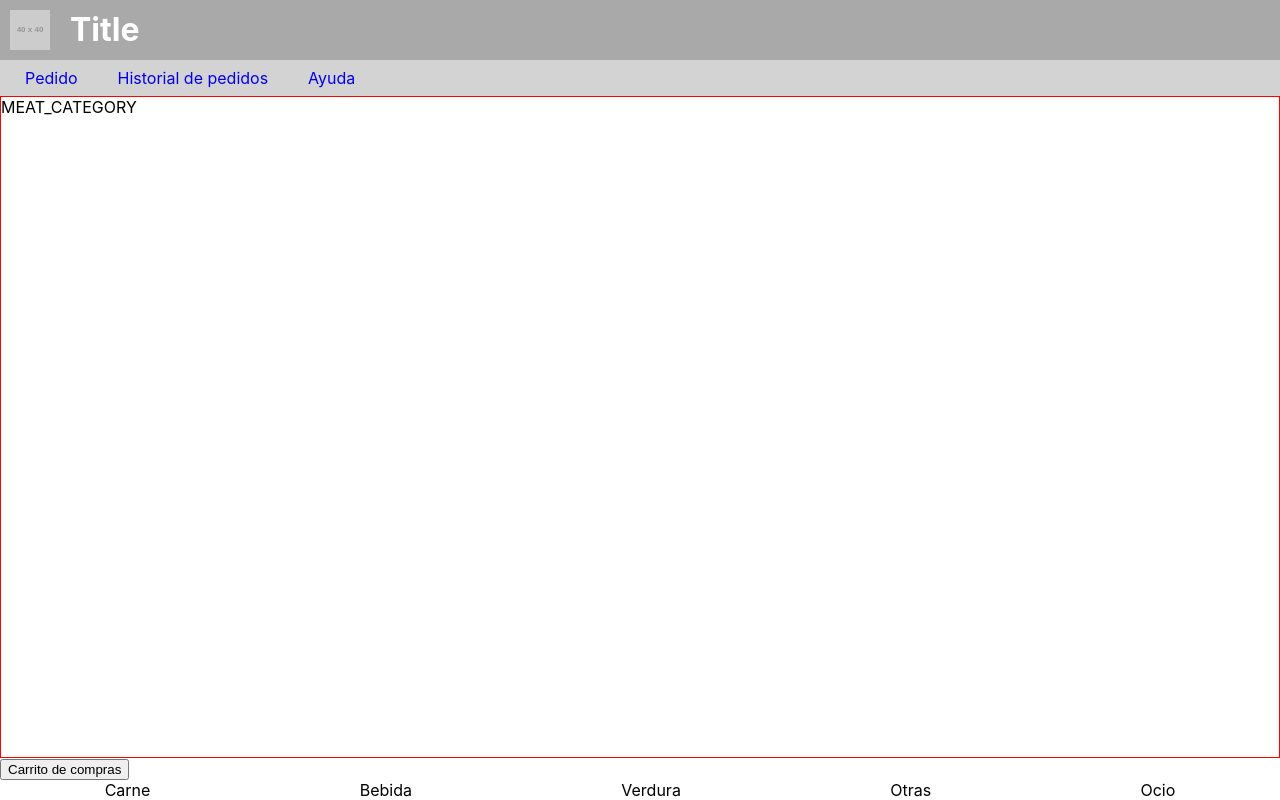
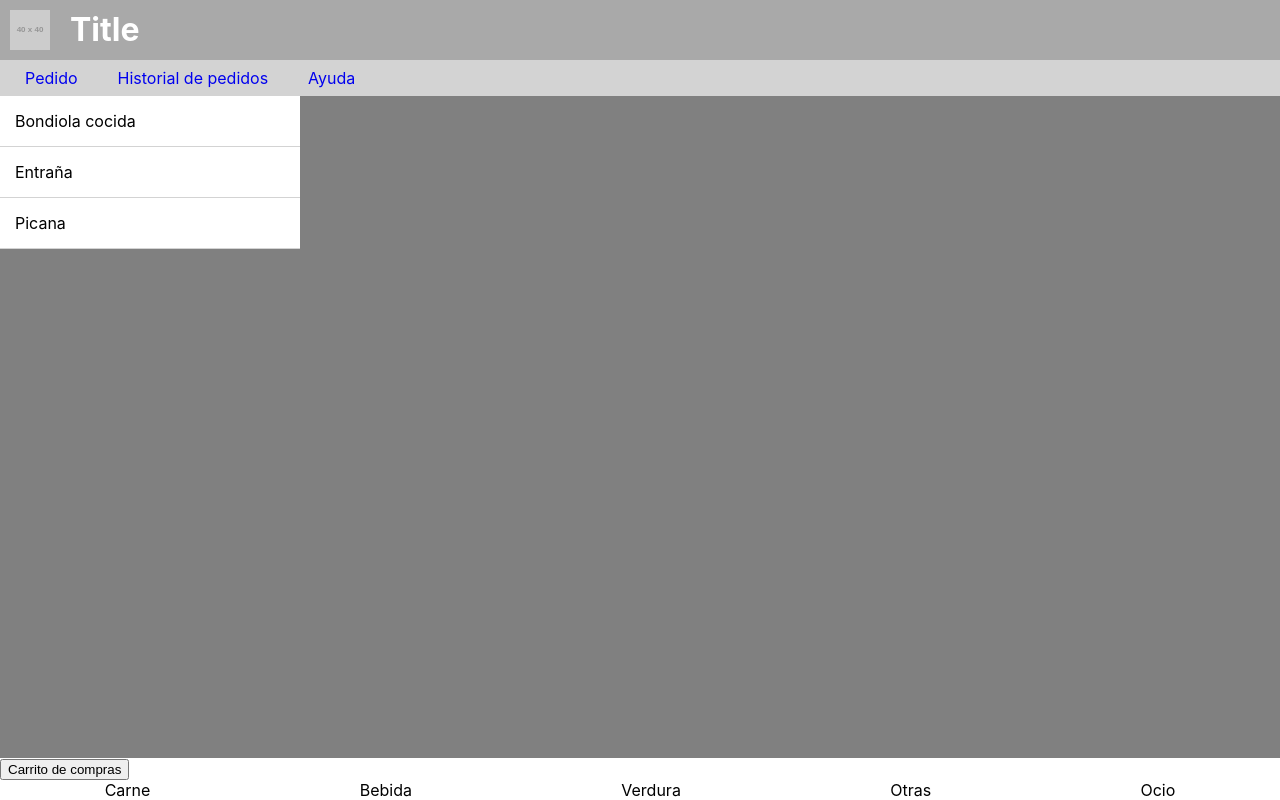
Before and after one commit to gonmercado/parriapp-web, a React (Create React App) app: page / in a window 1280 px wide. Built offline with nearby package versions, Linux system fonts and the light colour scheme; what redux-immutable-state-invariant would draw is missing.

Commit message:
Agregando componentes, reducers y axios
Agregando los componentes que faltaban a la ui para que podamos trabajar
comodamente, corrigiendo un poco los estilos.
Agregando axios, y un reducer y accion de ejemplo

```diff
--- a/package.json
+++ b/package.json
@@ -3,6 +3,7 @@
   "version": "0.1.0",
   "private": true,
   "dependencies": {
+    "axios": "0.18.0",
     "query-string": "6.5.0",
     "react": "^16.8.6",
     "react-dom": "^16.8.6",
@@ -37,5 +38,6 @@
     "node-sass": "4.12.0",
     "redux-immutable-state-invariant": "2.1.0",
     "redux-thunk": "2.3.0"
-  }
+  },
+  "proxy": "http://staging.parriapp.com/"
 }
--- a/src/comp/orderPage/category/Category.js
+++ b/src/comp/orderPage/category/Category.js
@@ -1,20 +1,209 @@
 import React, { useState, useEffect } from 'react';
 import Proptypes from 'prop-types';
+import SubCategoryList from './subCategoryList/SubCategoryList';
+import ItemList from './itemsList/ItemsList';
+
+const subCategoryHC = [
+  {
+    "id": 56,
+    "nombre": "Bondiola cocida",
+    "foto_sm_url": "http://staging.parriapp.com//uploads/subcategoria_articulos/foto/56/cuadrado_fill_400_bondiola.gif",
+    "foto_lg_url": "http://staging.parriapp.com//uploads/subcategoria_articulos/foto/56/cuadrado_fill_800_bondiola.gif",
+    "subtitulo": "$225,00 el kilo",
+    "articulos": [
+      {
+        "id": 424,
+        "nombre": "Bondiola cocida ",
+        "precio": 202.5,
+        "tamaño": 0.9,
+        "unidad": "kg",
+        "stock": 21,
+        "categoria_id": 1,
+        "subcategoria_id": 56,
+        "alcohol": false,
+        "tamanio": 0.9
+      }
+    ]
+  },
+  {
+    "id": 3,
+    "nombre": "Entraña ",
+    "foto_sm_url": "http://staging.parriapp.com//uploads/subcategoria_articulos/foto/3/cuadrado_fill_400_117-300x251.jpg",
+    "foto_lg_url": "http://staging.parriapp.com//uploads/subcategoria_articulos/foto/3/cuadrado_fill_800_117-300x251.jpg",
+    "subtitulo": "$183,00 el kilo",
+    "articulos": [
+      {
+        "id": 101,
+        "nombre": "Pack Entraña",
+        "precio": 311.1,
+        "tamaño": 1.7,
+        "unidad": "kg",
+        "stock": 1,
+        "categoria_id": 1,
+        "subcategoria_id": 3,
+        "alcohol": false,
+        "tamanio": 1.7
+      },
+      {
+        "id": 159,
+        "nombre": "Pack Entraña",
+        "precio": 329.4,
+        "tamaño": 1.8,
+        "unidad": "kg",
+        "stock": 1,
+        "categoria_id": 1,
+        "subcategoria_id": 3,
+        "alcohol": false,
+        "tamanio": 1.8
+      },
+      {
+        "id": 153,
+        "nombre": "Pack Entraña",
+        "precio": 347.7,
+        "tamaño": 1.9,
+        "unidad": "kg",
+        "stock": 1,
+        "categoria_id": 1,
+        "subcategoria_id": 3,
+        "alcohol": false,
+        "tamanio": 1.9
+      },
+      {
+        "id": 180,
+        "nombre": "Pack Entraña",
+        "precio": 356.85,
+        "tamaño": 1.95,
+        "unidad": "kg",
+        "stock": 1,
+        "categoria_id": 1,
+        "subcategoria_id": 3,
+        "alcohol": false,
+        "tamanio": 1.95
+      },
+      {
+        "id": 246,
+        "nombre": "Pack Entraña",
+        "precio": 366,
+        "tamaño": 2,
+        "unidad": "kg",
+        "stock": 1,
+        "categoria_id": 1,
+        "subcategoria_id": 3,
+        "alcohol": false,
+        "tamanio": 2
+      },
+      {
+        "id": 152,
+        "nombre": "Pack Entraña",
+        "precio": 384.3,
+        "tamaño": 2.1,
+        "unidad": "kg",
+        "stock": 2,
+        "categoria_id": 1,
+        "subcategoria_id": 3,
+        "alcohol": false,
+        "tamanio": 2.1
+      },
+      {
+        "id": 248,
+        "nombre": "Pack Entraña",
+        "precio": 402.6,
+        "tamaño": 2.2,
+        "unidad": "kg",
+        "stock": 1,
+        "categoria_id": 1,
+        "subcategoria_id": 3,
+        "alcohol": false,
+        "tamanio": 2.2
+      },
+      {
+        "id": 247,
+        "nombre": "Pack Entraña",
+        "precio": 411.75,
+        "tamaño": 2.25,
+        "unidad": "kg",
+        "stock": 1,
+        "categoria_id": 1,
+        "subcategoria_id": 3,
+        "alcohol": false,
+        "tamanio": 2.25
+      },
+      {
+        "id": 317,
+        "nombre": "Pack Entraña",
+        "precio": 466.65,
+        "tamaño": 2.55,
+        "unidad": "kg",
+        "stock": 1,
+        "categoria_id": 1,
+        "subcategoria_id": 3,
+        "alcohol": false,
+        "tamanio": 2.55
+      }
+    ]
+  },
+  {
+    "id": 11,
+    "nombre": "Picana ",
+    "foto_sm_url": "http://staging.parriapp.com//uploads/subcategoria_articulos/foto/11/cuadrado_fill_400_punta-trasera.jpeg",
+    "foto_lg_url": "http://staging.parriapp.com//uploads/subcategoria_articulos/foto/11/cuadrado_fill_800_punta-trasera.jpeg",
+    "subtitulo": "$199,00 el kilo",
+    "articulos": [
+      {
+        "id": 267,
+        "nombre": "Picana",
+        "precio": 228.85,
+        "tamaño": 1.15,
+        "unidad": "kg",
+        "stock": 1,
+        "categoria_id": 1,
+        "subcategoria_id": 11,
+        "alcohol": false,
+        "tamanio": 1.15
+      },
+      {
+        "id": 174,
+        "nombre": "Picana",
+        "precio": 268.65,
+        "tamaño": 1.35,
+        "unidad": "kg",
+        "stock": 1,
+        "categoria_id": 1,
+        "subcategoria_id": 11,
+        "alcohol": false,
+        "tamanio": 1.35
+      },
+      {
+        "id": 103,
+        "nombre": "Picana",
+        "precio": 278.6,
+        "tamaño": 1.4,
+        "unidad": "kg",
+        "stock": 3,
+        "categoria_id": 1,
+        "subcategoria_id": 11,
+        "alcohol": false,
+        "tamanio": 1.4
+      }
+    ]
+  }
+]
 
 const Category = ({ category }) => {
-  const [ subCategories, setSubCategories ] = useState([]);
+  const [ subCategories, setSubCategories ] = useState(subCategoryHC);
+  const [ selectedItems, setSelectedItems ] = useState([]);
 
-  useEffect(() => {
-    //TODO: LLamar a backend
-    setSubCategories([])
-  }, [category]);
+  const handleSubCategorySelect = id => {
+    setSelectedItems(subCategories.find(subCategory => subCategory.id === id).articulos.map(articulo => ({ ...articulo })))
+  };
 
   return (
     <div className={ 'category__main-container'}>
-      { category }
+      <SubCategoryList subCategories={ subCategories } onSubCategorySelect={ handleSubCategorySelect } />
+      <ItemList items={ selectedItems } />
     </div>
   );
-}
+};
 
 Category.propTypes = {
   category: Proptypes.string.isRequired
--- /dev/null
+++ b/src/comp/orderPage/category/itemsList/ItemsList.js
@@ -0,0 +1,25 @@
+import React from 'react';
+import PropTypes from 'prop-types';
+import ItemDescription from './itemDescription/ItemDescription';
+
+const ItemList = ({ items }) => {
+  return (
+    <div className={ 'items-list' }>
+      {
+        items.map(item => (
+          <ItemDescription key={ item.id } { ...item } />
+        ))
+      }
+    </div>
+  );
+};
+
+ItemList.propTypes = {
+  items: PropTypes.array,
+};
+
+ItemList.defaultProps = {
+  items: []
+};
+
+export default ItemList;
--- /dev/null
+++ b/src/comp/orderPage/category/itemsList/itemDescription/ItemDescription.js
@@ -0,0 +1,30 @@
+import React, { useState } from 'react';
+import PropTypes from 'prop-types';
+
+const ItemDescription = ({ nombre, precio, id }) => {
+  const [cantidad, setCantidad] = useState(0);
+
+  const handleSubsCantidad = () => setCantidad(cantidad - 1);
+
+  const handleAddCantidad = () => setCantidad(cantidad + 1);
+
+  return (
+    <div className={ 'item-description' }>
+      <p>{ nombre }</p>
+      <p>{ precio }</p>
+      <div className={ 'item-description__buttons' }>
+        <button onClick={ handleAddCantidad }>+</button>
+        <p>{ cantidad }</p>
+        <button onClick={ handleSubsCantidad }>-</button>
+      </div>
+    </div>
+  )
+};
+
+ItemDescription.propTypes = {
+  nombre: PropTypes.string.isRequired,
+  precio: PropTypes.number.isRequired,
+  id: PropTypes.number.isRequired
+};
+
+export default ItemDescription;
--- /dev/null
+++ b/src/comp/orderPage/category/subCategoryList/SubCategoryList.js
@@ -0,0 +1,28 @@
+import React from 'react';
+import PropTypes from 'prop-types';
+
+const SubCategoryList = ({ subCategories, onSubCategorySelect }) => {
+  const handleSubCategoryClick = ({ id }) => onSubCategorySelect(id);
+
+  return (
+    <div className={ 'sub-category-list'}>
+      {
+        subCategories.map(subCategory => (
+          <div key={ subCategory.id } className={ 'subcategory-list-item'} onClick={ () => handleSubCategoryClick(subCategory) }>{ subCategory.nombre }</div>
+        ))
+      }
+    </div>
+  );
+};
+
+SubCategoryList.propTypes = {
+  subCategories: PropTypes.array,
+  onSubCategorySelect: PropTypes.func,
+};
+
+SubCategoryList.defaultProps = {
+  subCategories: [],
+  onSubCategorySelect: () => null
+};
+
+export default SubCategoryList;
--- a/src/comp/orderPage/orderPage.scss
+++ b/src/comp/orderPage/orderPage.scss
@@ -6,10 +6,46 @@
 
 .category__main-container {
     flex: 1;
-    border: 1px solid red;
+    background-color: gray;
+    display: flex;
+    overflow-y: auto;
+    height: 100vh;
 }
 
 .category-list__list {
     display: flex;
     justify-content: space-around;
 }
+
+.subcategory-list-item {
+    background-color: #fff;
+    padding: 15px;
+    border-bottom: 1px solid lightgray;
+    cursor: pointer;
+}
+
+.item-description {
+    display: flex;
+    justify-content: space-between;
+    background-color: #ffffff;
+    padding: 20px;
+    margin: 5px;
+    &__buttons {
+        margin-top: 12px;
+        width: 80px;
+        height: 30px;
+        display: flex;
+        justify-content: space-between;
+        p {
+            margin: 4px;
+        }
+    }
+}
+
+.items-list {
+    flex: 1;
+}
+
+.sub-category-list {
+    width: 300px;
+}
--- a/src/redux/configureStore.js
+++ b/src/redux/configureStore.js
@@ -2,6 +2,7 @@ import { createStore, compose, applyMiddleware } from 'redux';
 import rootReducer from './rootReducer';
 import reduxImmutableStateInvariant from 'redux-immutable-state-invariant';
 import thunk  from 'redux-thunk';
+import axios from 'axios';
 
 export default function configureStore() {
   const middleWares = [
@@ -15,4 +16,6 @@ export default function configureStore() {
       applyMiddleware(...middleWares)
     )
   );
+
+  axios.config.baseURL = 'uuuu';
 }
--- a/src/redux/rootReducer.js
+++ b/src/redux/rootReducer.js
@@ -1,6 +1,8 @@
 import { combineReducers } from 'redux';
 import cart from './cart/cart.reducer';
+import subCategories from './subCategories/subCategories.reducer';
 
 export default combineReducers({
-  cart
+  cart,
+  subCategories
 });
--- /dev/null
+++ b/src/redux/subCategories/subCategories.reducer.js
@@ -0,0 +1,18 @@
+
+const initialState = {
+  subCategories: []
+};
+
+const subCategoriesReducer = (state = initialState, action) => {
+  switch (action.type) {
+    case 'ADD_SUBCATEGORIES':
+      return { ...state, subCategories: action.subCategories };
+    case 'CLEAN_SUBCATEGORIES':
+      return { ...state, subCategories: [] };
+    default:
+      return state;
+  }
+  return state;
+};
+
+export default subCategoriesReducer;
```
Also changed, not shown: src/config/axiosInstance.js (added, +12 -0 lines), src/redux/subCategories/subCategories.actions.js (added, +13 -0 lines), 1 other file (tests, documents, lock files or other folders).
